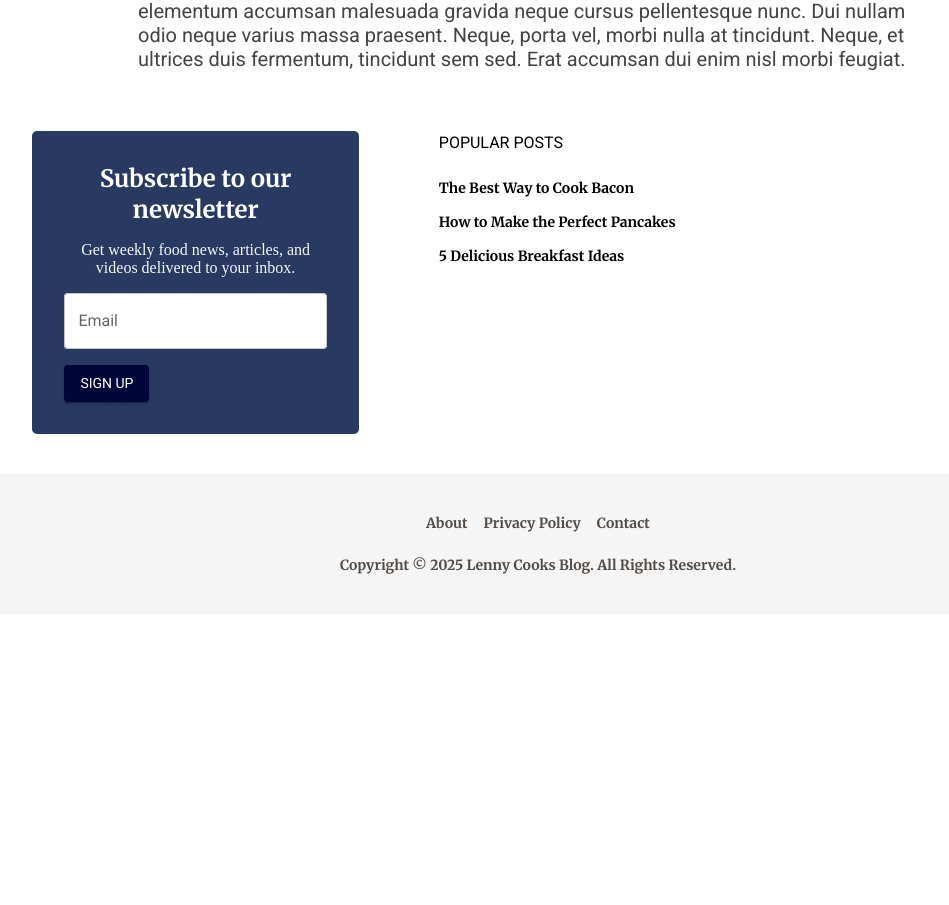
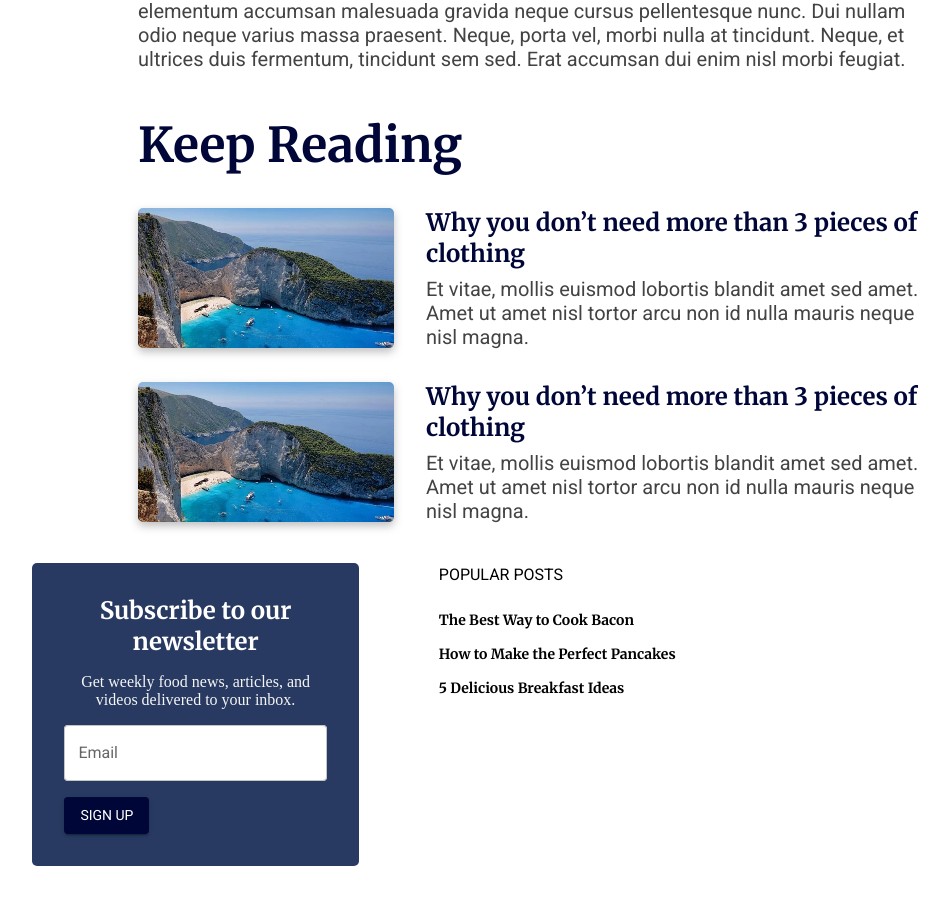
Before and after one commit to Marumo-ProG/lenny-cooks, a Next.js app: page /blogs/1 in a window 1280 px wide. Shown: the part 1648-2553 px from the top of the page, without its empty margins (102-1051 px from the left). Before the commit the page ends 2270 px from the top, so only its background shows below. Built offline with nearby package versions, Linux system fonts and the light colour scheme; what @mui/material-nextjs would draw is missing.

Commit message:
keep reading list

```diff
--- /dev/null
+++ b/src/app/blogs/[slug]/component/KeepReadingList.js
@@ -0,0 +1,38 @@
+// MUI
+import Stack from "@mui/material/Stack";
+import Typography from "@mui/material/Typography";
+
+// Next Components
+import Image from "next/image";
+
+const KeepReadingList = ({ blogs }) => {
+    return (
+        <Stack spacing={4}>
+            <Typography variant="bigTitle">Keep Reading</Typography>
+            {blogs.map((blog, index) => (
+                <Stack direction="row" spacing={4} alignItems={"center"} key={index}>
+                    <Stack flex={1}>
+                        <Image
+                            src={blog.image}
+                            alt="Lenny cooks blog"
+                            sizes="100vw"
+                            style={{
+                                borderRadius: "5px",
+                                width: "100%",
+                                height: "100%",
+                                filter: "drop-shadow(0px 4px 4px rgba(0, 0, 0, 0.25))",
+                                objectFit: "cover",
+                            }}
+                        />
+                    </Stack>
+                    <Stack flex={2} spacing={1}>
+                        <Typography variant="miniTitle">{blog.title}</Typography>
+                        <Typography variant="blogText">{blog.subtitle}</Typography>
+                    </Stack>
+                </Stack>
+            ))}
+        </Stack>
+    );
+};
+
+export default KeepReadingList;
--- a/src/app/blogs/[slug]/page.js
+++ b/src/app/blogs/[slug]/page.js
@@ -12,6 +12,7 @@ import Chip from "@mui/material/Chip";
 // Components
 import ContentsBlock from "./component/ContentsBlock";
 import BlogContentPart from "./component/BlogContentPart";
+import KeepReadingList from "./component/KeepReadingList";
 
 // Utils
 import { Colors, PageGutter } from "@/common/constants";
@@ -75,6 +76,22 @@ const Blog = () => {
                     "<p>Massa, libero morbi morbi sed non sed. In et neque lectus ultricies leo eros. Auctor in elementum accumsan malesuada gravida neque cursus pellentesque nunc. Dui nullam odio neque varius massa praesent. Neque, porta vel, morbi nulla at tincidunt. Neque, et ultrices duis fermentum, tincidunt sem sed. Erat accumsan dui enim nisl morbi feugiat.</p>",
             },
         ],
+        keep_reading: [
+            {
+                image: TestImage,
+                link: "blogs/why-you-dont-need-more",
+                title: "Why you don’t need more than 3 pieces of clothing",
+                subtitle:
+                    "Et vitae, mollis euismod lobortis blandit amet sed amet. Amet ut amet nisl tortor arcu non id nulla mauris neque nisl magna.",
+            },
+            {
+                image: TestImage,
+                link: "blogs/why-you-dont-more",
+                title: "Why you don’t need more than 3 pieces of clothing",
+                subtitle:
+                    "Et vitae, mollis euismod lobortis blandit amet sed amet. Amet ut amet nisl tortor arcu non id nulla mauris neque nisl magna.",
+            },
+        ],
     };
     return (
         <Stack spacing={2} alignSelf={"center"} sx={{ px: PageGutter, maxWidth: "800px" }}>
@@ -131,6 +148,8 @@ const Blog = () => {
                 {blog.parts.map((part, index) => (
                     <BlogContentPart key={index} part={part} />
                 ))}
+
+                <KeepReadingList blogs={blog.keep_reading} />
             </Stack>
         </Stack>
     );
```
